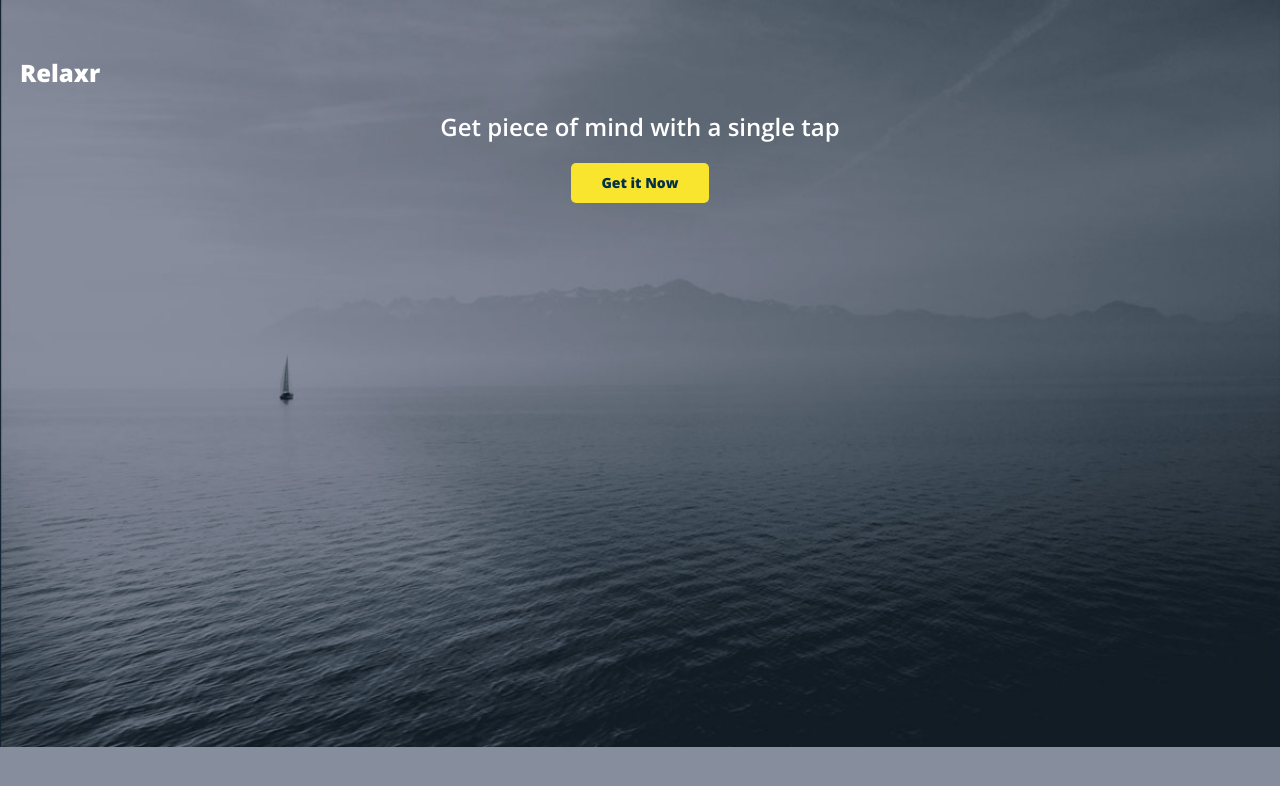
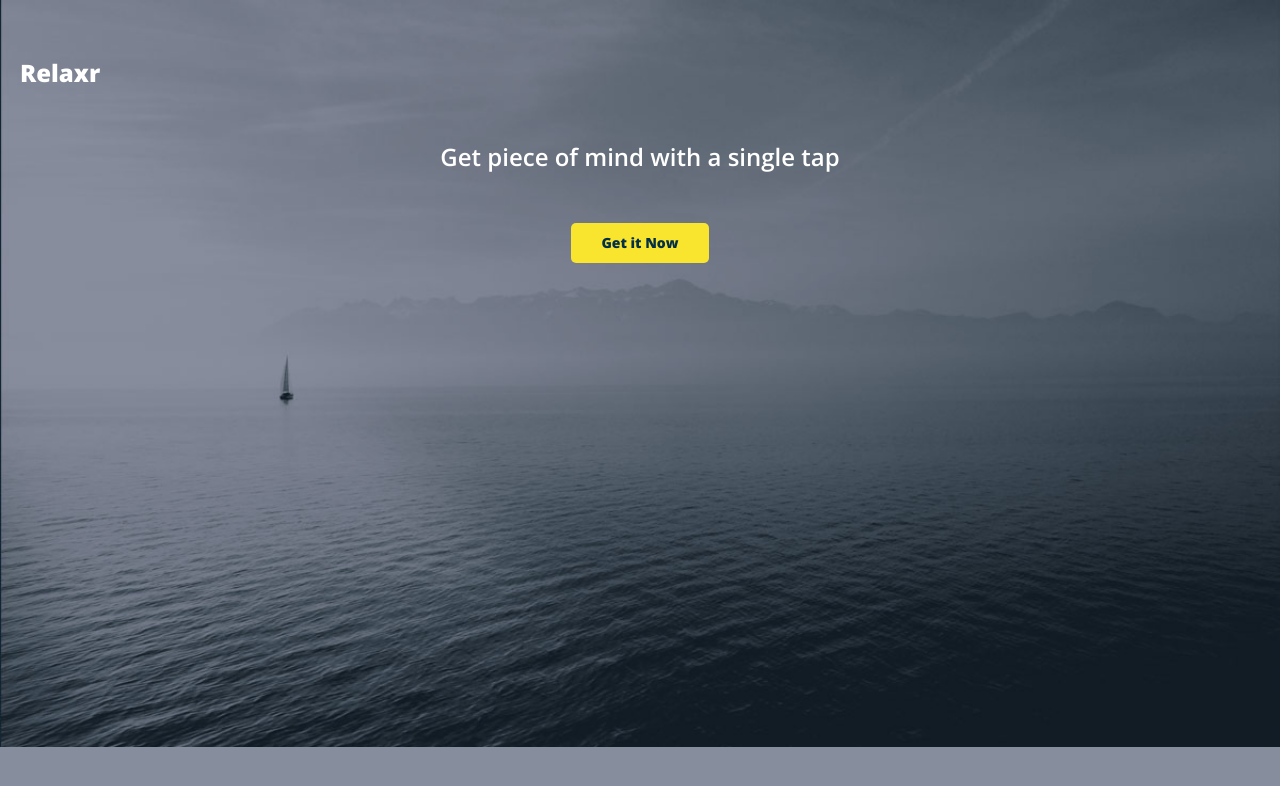
Before and after one commit to mwjones2009/FEWD-Assignment2, a plain HTML site: page index.html in a window 1280 px wide. Drawn offline with nearby package versions, Linux system fonts and the light colour scheme.

Commit message:
Update styles to use classes

```diff
--- a/css/style.css
+++ b/css/style.css
@@ -54,15 +54,17 @@ header {
 /* ADDITIONAL STYLES
 /*******************************************/
 
-h1 {
+.title {
   font-size: 24px;
   font-weight: 800;
   text-align: left;
 }
 
-h2 {
+.tagline {
   font-size: 24px;
   font-weight: 600;
+  margin-top: 50px;
+  margin-bottom: 50px;
 }
 
 .cta {
--- a/index.html
+++ b/index.html
@@ -18,8 +18,8 @@
   <body>
     <div class="container">
       <header>
-        <h1>Relaxr</h1>
-        <h2>Get piece of mind with a single tap</h2>
+        <h1 class="title">Relaxr</h1>
+        <h2 class="tagline">Get piece of mind with a single tap</h2>
         <a href="#" class="cta">Get it Now</a>
       </header>
     </div>
```
